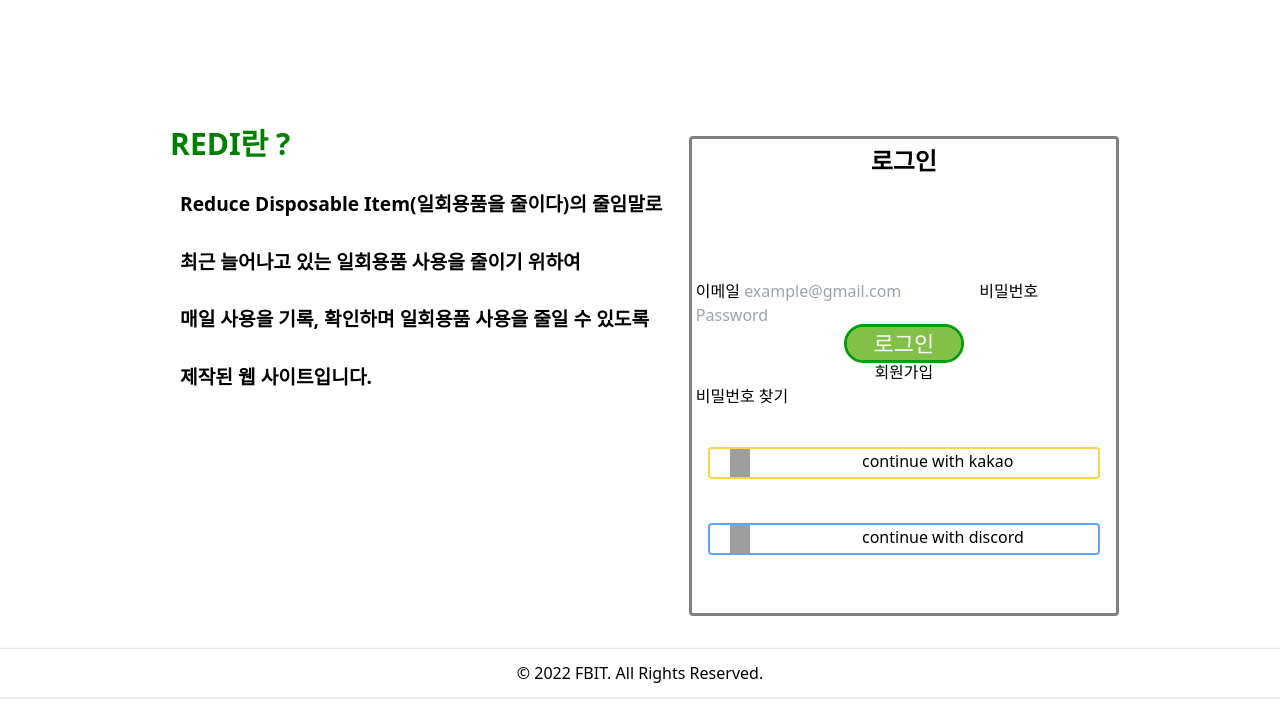
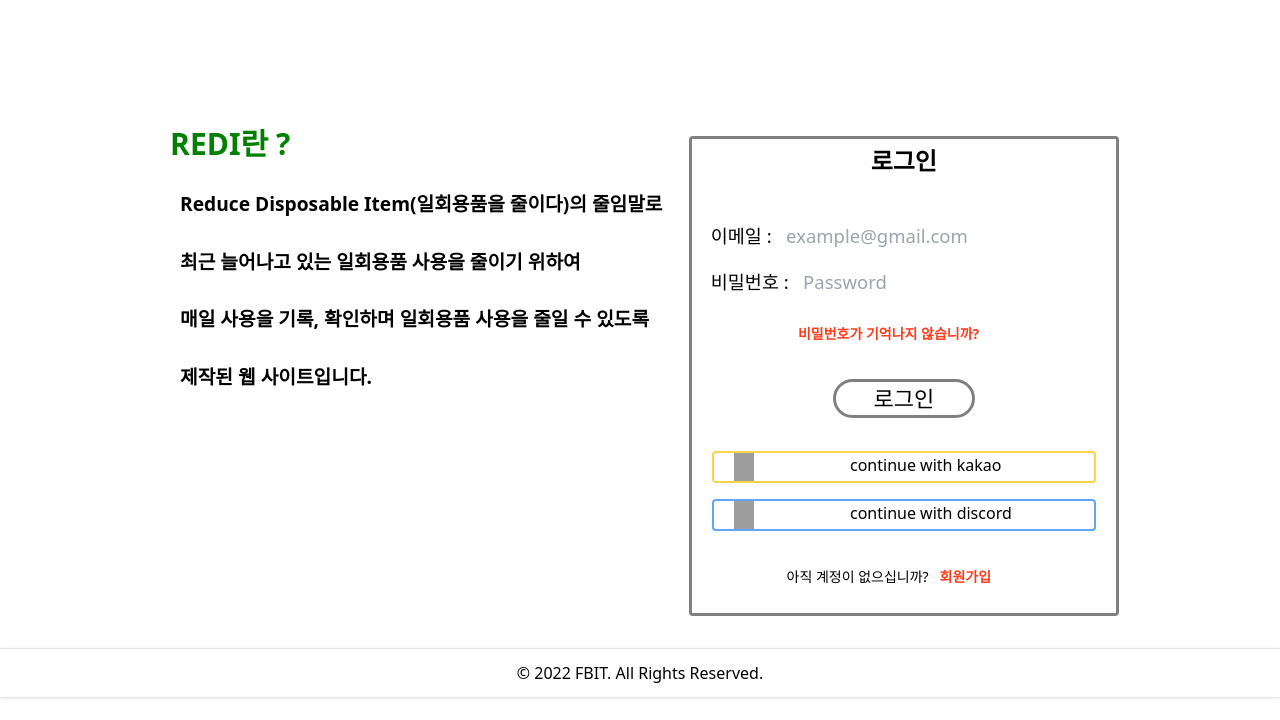
Before and after one commit to MinnSeoo/REDI, a Django app: page /users/login/ in a window 1280 px wide. Shown: the part 80-800 px from the top of the page. Run offline with Django 4.2, Linux system fonts and the light colour scheme; style sheets or scripts are compiled from the project's sources; grey boxes are pictures that could not be loaded.

Commit message:
Complete login container part

```diff
--- a/static/css/login.css
+++ b/static/css/login.css
@@ -38,25 +38,56 @@
 
 .form {
     display: flex;
+}
 
+.lg-form {
+    position: relative;
+    bottom: 1.8cm;
+    margin-left: 15px;
+    margin-bottom: 18px;
+    font-size: 18.5px;
 }
 
 .bt-login {
-    background-color: #81c148;
-    margin-left: 4cm;
-    margin-right: 4cm;
+    margin-left: 3.7cm;
+    margin-right: 3.7cm;
     text-align: center;
-    color: white;
+    color: black;
     font-size: 22px;
     outline-style: solid;
-    outline-color: #00a000;
+    outline-color: gray;
     border-radius: 20px
+
 }
 
 .bt-login:hover {
     color: #00a000;
 }
 
-.Sign-up {
-    text-align: center;
+.creat-account {
+    margin-left: 2.4cm;
+    position: relative;
+    top: 4cm;
 }
+
+.find-pw {
+    color: #ff3b1a;
+    font-size: 14px;
+    font-weight: bold;
+    margin-left: 2.7cm;
+    position: relative;
+    bottom: 3cm;
+}
+
+.find-pw:hover {
+    text-decoration: underline;
+}
+
+.creat-ptag {
+    font-size: 14px;
+}
+
+.creat-atag {
+    color: #ff3b1a;
+    font-weight: bold;
+}
--- a/templates/partials/social_login.html
+++ b/templates/partials/social_login.html
@@ -1,9 +1,9 @@
-<div class ="relative border-solid border-2 rounded  border-yellow-300 m-3 top-64">
+<div class ="relative border-solid border-2 rounded  border-yellow-300 m-4 top-64">
     <img src="https://cdn-icons-png.flaticon.com/512/2111/2111466.png" class = "h-7  w-5 inline-block relative left-5">
-        <a href="{% url 'users:kakao-login' %}" class = "relative left-32">continue with kakao</a>
+        <a href="{% url 'users:kakao-login' %}" class = "relative left-28">continue with kakao</a>
 
 </div>
-<div class = "relative border-solid border-2 rounded border-blue-400 m-3 top-72">
+<div class = "relative border-solid border-2 rounded border-blue-400 m-4 top-64">
     <img src="https://cdn-icons-png.flaticon.com/512/5968/5968756.png" class = "h-7  w-5 inline-block relative left-5 ">
-    <a href="{% url 'users:discord-login' %}" class = "relative left-32 ">continue with discord</a>
+    <a href="{% url 'users:discord-login' %}" class = "relative left-28">continue with discord</a>
 </div>
--- a/templates/users/login.html
+++ b/templates/users/login.html
@@ -19,18 +19,25 @@
     <form method=   "POST">
         {% csrf_token %}
         {% for field in form %}
-            {{field.label}}
-            {{field}}
+    <div class = "lg-form ">
+        {{field.label}} : &nbsp;
+        {{field}} <br>
+    </div>
+
         {% endfor %}
         <div class = "bt-login">
             <button>로그인</button>
         </div>
     </form>
-        <div class = "Sign-up">
-            <a href="{% url 'users:signup' %}" class = "bt-sign">회원가입</a> <!--회원가입-->
-        </div>
-        <div class = "f-pw">
-            <a href="{% url 'users:reset-password' %}">비밀번호 찾기</a>
+    <div class = "creat-account">
+       <p class = "creat-ptag">
+            아직 계정이 없으십니까? &nbsp;
+            <a href="{% url 'users:signup' %}" class = "creat-atag ">회원가입</a> <!--회원가입-->
+        </p>
+    </div>
+
+        <div class = "find-pw">
+            <a href="{% url 'users:reset-password' %}">비밀번호가 기억나지 않습니까?</a>
         </div>
     </aside>
 </body>
```
